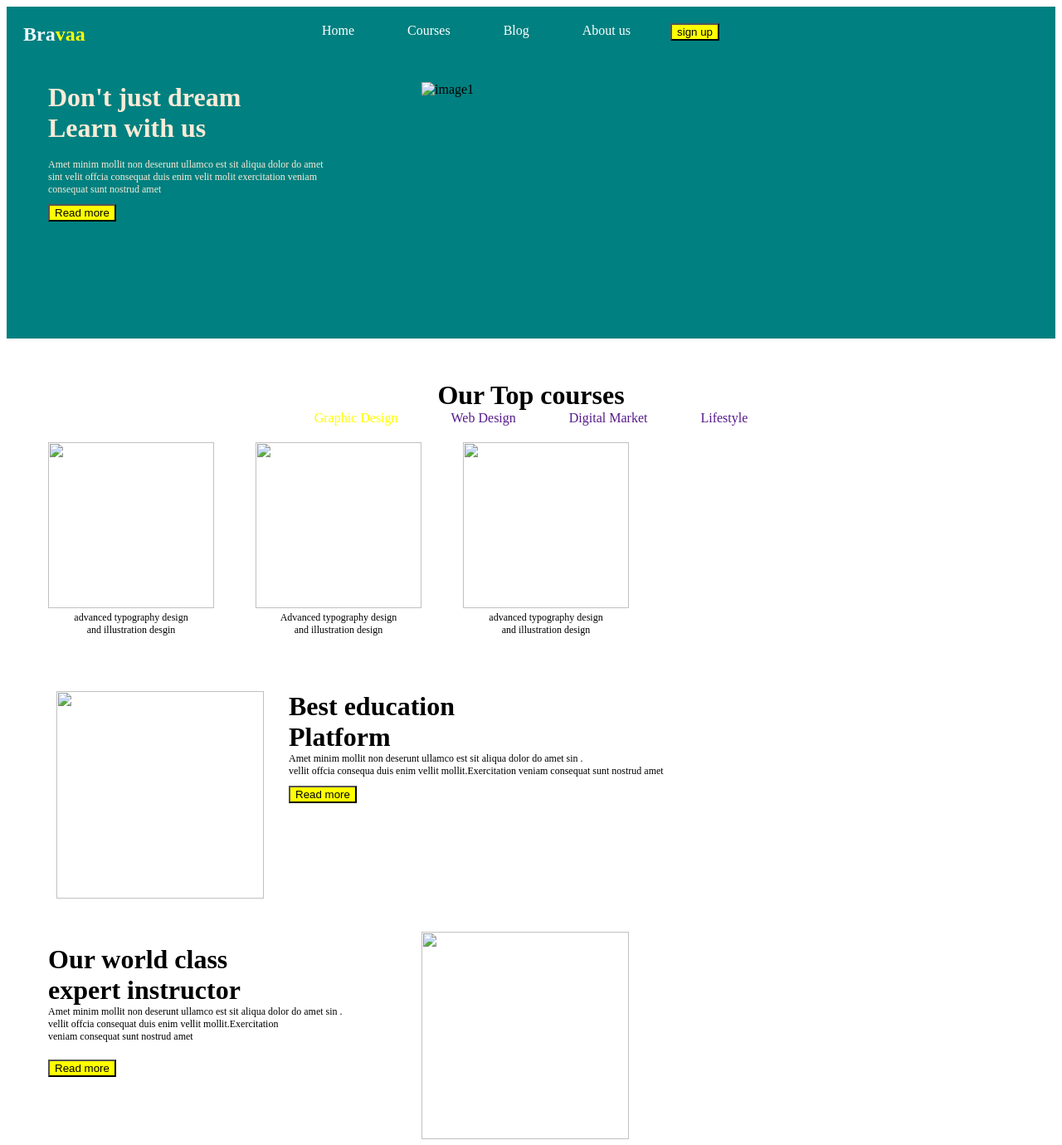
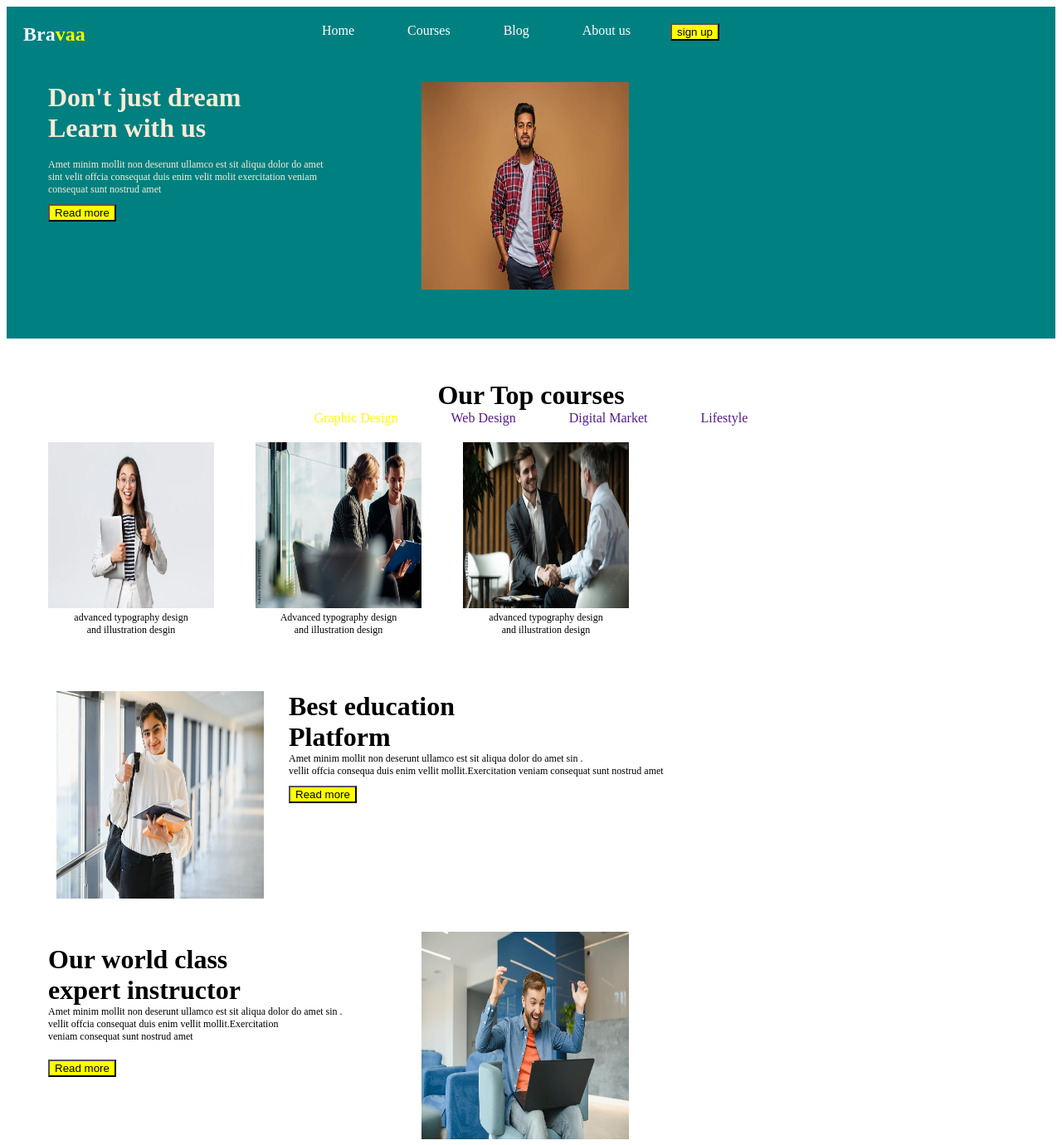
Before and after one commit to rutujaghatge24/class--web, a plain HTML site: page index.html in a window 1280 px wide. Shown: the top 1380 px of the page at 83% size. Drawn offline with Linux system fonts and the light colour scheme.

Commit message:
Add files via upload

```diff
--- a/index.html
+++ b/index.html
@@ -29,7 +29,7 @@
              consequat sunt nostrud amet</p>
            <button class="btn2">Read more</button>
       </div>
-      <img class="image1" src ="images/rutu.jpg" alt="image1">
+      <img class="image1" src ="rutu.jpg" alt="image1">
   </div>
 
 
@@ -47,15 +47,15 @@
 
 
       <div class="graphics">
-        <img class="image2" src=" images/ganu.png" alt="">
+        <img class="image2" src="ganu.png" alt="">
         <p>advanced typography design <br>and illustration desgin</p>
     </div>
        <div class="web-ds">
-       <img class="image3" src="images/radha.jpg" alt="">
+       <img class="image3" src="radha.jpg" alt="">
        <p>Advanced typography design <br> and illustration design</p>
     </div>
      <div class="digital">
-       <img class="cca" src="images/lulu.png" alt=""> <br>
+       <img class="cca" src="lulu.png" alt=""> <br>
          <p> advanced typography design <br>and illustration design</p>
     </div>
 </div>
@@ -63,7 +63,7 @@
 
       <div class="div2">
           <div class="div1">
-             <img class="image4" src="images/gita.png" alt="">
+             <img class="image4" src="gita.png" alt="">
           </div>
           <div class="gita">
              <h1 class="gunny">Best education <br> Platform</h1>
@@ -85,7 +85,7 @@
        <button class="rutu">Read more</button>
     </div class="div4">
     <div class="div5">
-      <img class="image5" src=" images/prerna.hkt.jpg" alt="">
+      <img class="image5" src=" prerna.hkt.jpg" alt="">
     </div>
   </div>
 
@@ -127,7 +127,7 @@
       <button class="btn5">Get start Now</button>
    </div>
    <div class="skill">
-     <img class="image7" src="images/sneha.jpg" alt="">
+     <img class="image7" src="sneha.jpg" alt="">
   </div>
  </div>
 
```
